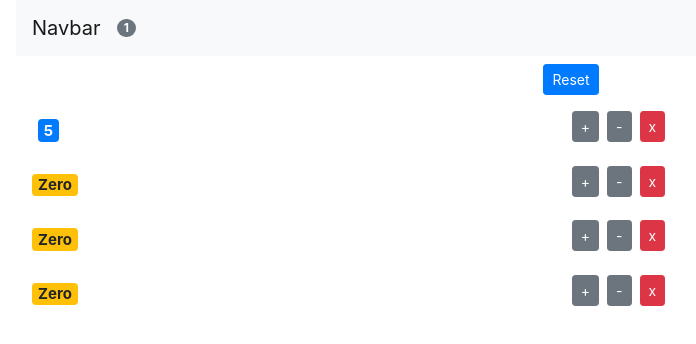
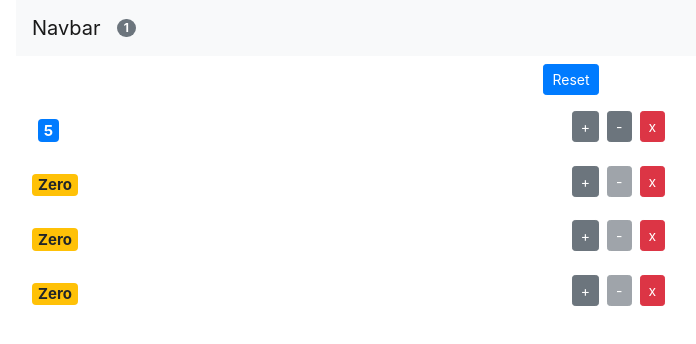
Before and after one commit to Veenakrishna2313/Simple-react-Counter, a React (Create React App) app: page / in a window 1280 px wide. Shown: the top 344 px of the page, without its empty margins (69-765 px from the left). Built offline with nearby package versions, Linux system fonts and the light colour scheme.

Commit message:
Styling changes added to counter component

```diff
--- a/src/components/counter.jsx
+++ b/src/components/counter.jsx
@@ -24,7 +24,7 @@ class Counter extends Component {
       </div>
       <div className="col">
         <button onClick={()=>this.props.onIncrement(this.props.counter)} className="btn btn-secondary btn-sm ">+</button>
-       <button onClick={()=>this.props.onDecrement(this.props.counter)} className="btn btn-secondary btn-sm m-2">-</button>
+       <button  disabled={this.props.counter.value===0?"disabled": ""} onClick={()=>this.props.onDecrement(this.props.counter)} className="btn btn-secondary btn-sm m-2">-</button>
        <button onClick={()=>this.props.onDelete(this.props.counter.id)} className="btn btn-danger btn-sm">x</button>
 </div>
 
--- a/src/components/counters.jsx
+++ b/src/components/counters.jsx
@@ -10,7 +10,8 @@ class Counters extends Component {
       <div>
         <button  onClick={this.props.onReset} className="btn btn-primary btn-sm m-2"> Reset </button>
         {this.props.counters.map((counter)=>
-        <Counter key={counter.id} onDelete= {this.props.onDelete} onIncrement={this.props.onIncrement} onDecrement={this.props.onDecrement} counter={counter}>
+        <Counter key={counter.id} onDelete= {this.props.onDelete} onIncrement={this.props.onIncrement} onDecrement={this.props.onDecrement}
+        counter={counter}>
 
         </Counter>)}
       </div>
```
